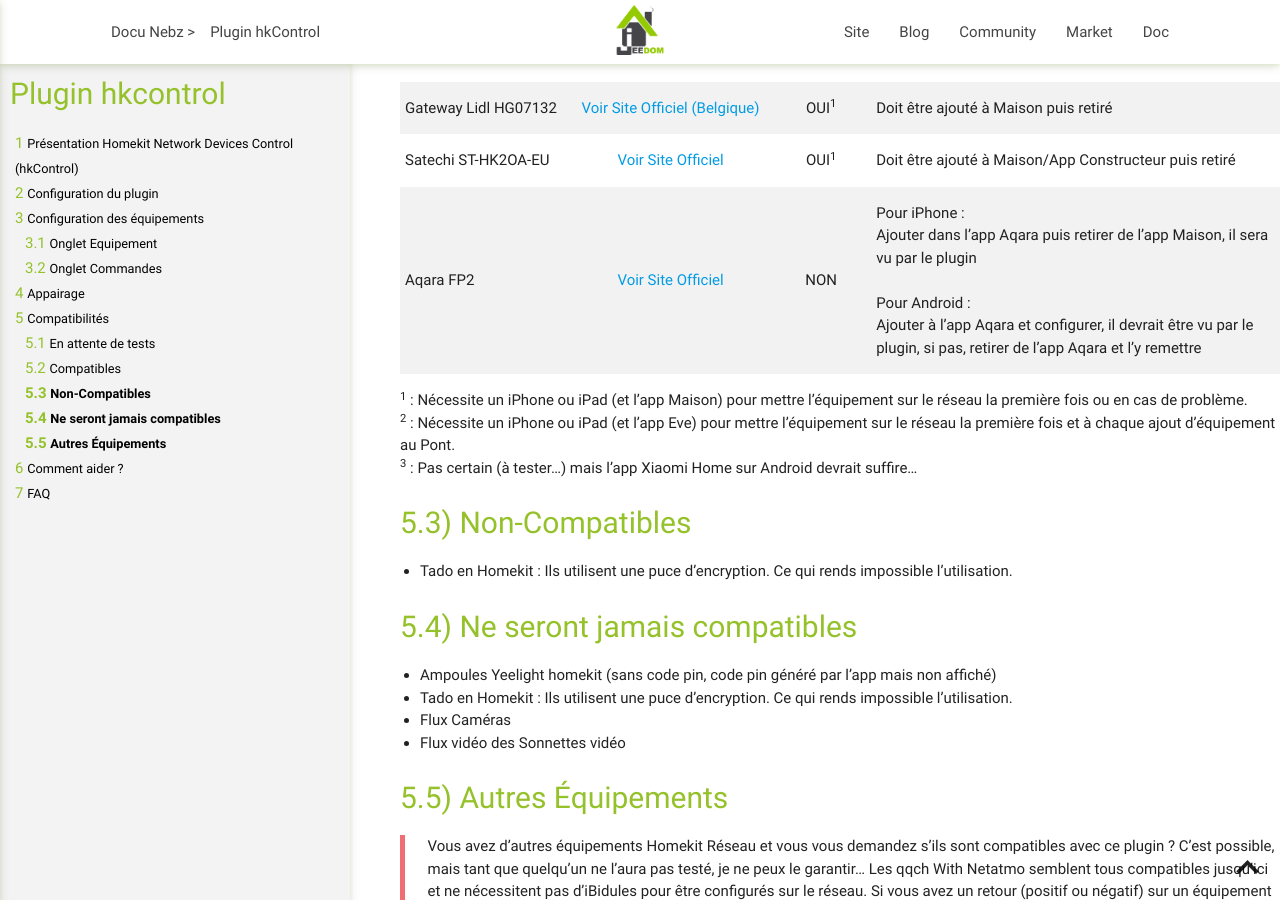
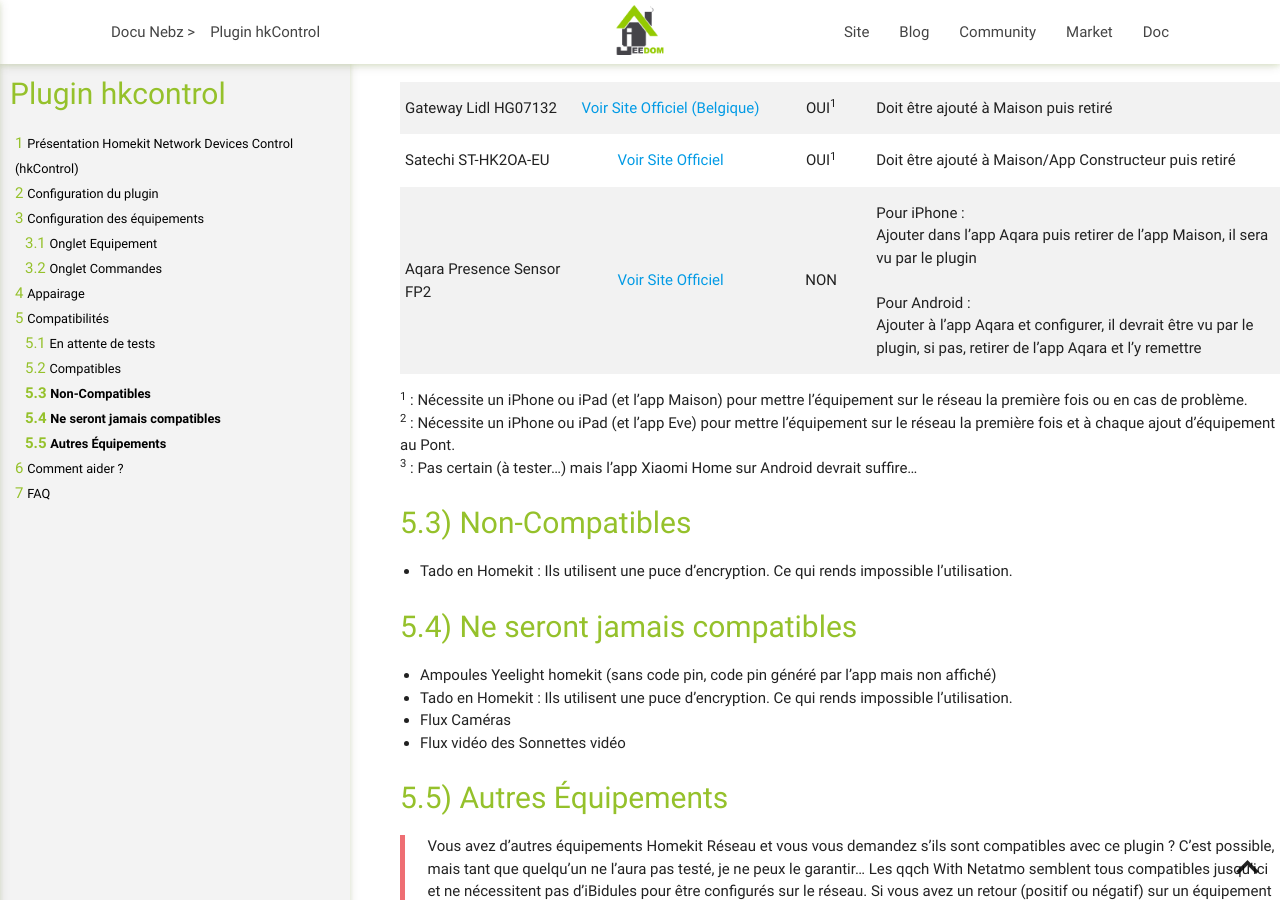
Before and after one commit to NebzHB/jeedom_docs, a Jekyll site: the page built from plugins/hkControl/fr_FR/index.md, in a window 1280 px wide and 900 px high, scrolled down 4932 px. Built offline with Jekyll 4.4.1, drawn with Linux system fonts in a browser that asks for light colours.

Commit message:
Update index.md

```diff
--- a/plugins/hkControl/fr_FR/index.md
+++ b/plugins/hkControl/fr_FR/index.md
@@ -141,7 +141,7 @@
 | Meross MSG100HK (Garage) | [Voir Site Officiel](https://www.meross.com/product/29/article/){:target="_blank" rel="noopener"} | OUI<sup>1</sup> | Doit être ajouté à Maison puis retiré <br />Pour réinjecter dans homebridge utiliser homebridge beta|
 | Gateway Lidl HG07132 | [Voir Site Officiel (Belgique)](https://www.lidl.be/p/fr-BE/livarno-home-passerelle-domotique-smart-home/p100344717){:target="_blank" rel="noopener"} | OUI<sup>1</sup> | Doit être ajouté à Maison puis retiré |
 | Satechi ST-HK2OA-EU | [Voir Site Officiel](https://satechi.net/products/dual-smart-outlet?variant=29982394089560){:target="_blank" rel="noopener"} | OUI<sup>1</sup> | Doit être ajouté à Maison/App Constructeur puis retiré |
-| Aqara FP2 | [Voir Site Officiel](https://www.aqara.com/eu/product/presence-sensor-fp2){:target="_blank" rel="noopener"} | NON | Pour iPhone :<br/>Ajouter dans l'app Aqara puis retirer de l'app Maison, il sera vu par le plugin<br/><br/>Pour Android :<br/>Ajouter à l'app Aqara et configurer, il devrait être vu par le plugin, si pas, retirer de l'app Aqara et l'y remettre |
+| Aqara Presence Sensor FP2 | [Voir Site Officiel](https://www.aqara.com/eu/product/presence-sensor-fp2){:target="_blank" rel="noopener"} | NON | Pour iPhone :<br/>Ajouter dans l'app Aqara puis retirer de l'app Maison, il sera vu par le plugin<br/><br/>Pour Android :<br/>Ajouter à l'app Aqara et configurer, il devrait être vu par le plugin, si pas, retirer de l'app Aqara et l'y remettre |
 
 <sup>1</sup> : Nécessite un iPhone ou iPad (et l'app Maison) pour mettre l'équipement sur le réseau la première fois ou en cas de problème.<br/>
 <sup>2</sup> : Nécessite un iPhone ou iPad (et l'app Eve) pour mettre l'équipement sur le réseau la première fois et à chaque ajout d'équipement au Pont.<br/>
```
